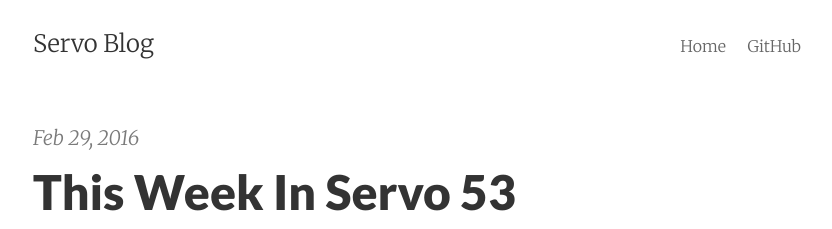
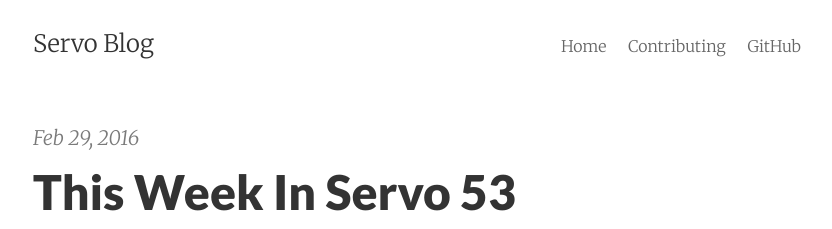
Before and after one commit to servo/blog.servo.org, a Jekyll site: the page built from index.html, in a window 1280 px wide. Shown: the top 229 px of the page, without its empty margins (223-1055 px from the left). Built offline with Jekyll 4.4.1, drawn with Linux system fonts in a browser that asks for light colours; the list of posts is cut into pages by our own code.

Commit message:
Add link to Servo Starters.
Fixes https://github.com/servo/blog.servo.org/issues/31

```diff
--- a/_includes/navigation.html
+++ b/_includes/navigation.html
@@ -1,2 +1,3 @@
 <a href="https://servo.org/">Home</a>
+<a href="https://servo.org/starters">Contributing</a>
 <a href="https://github.com/servo/servo">GitHub</a>
```
